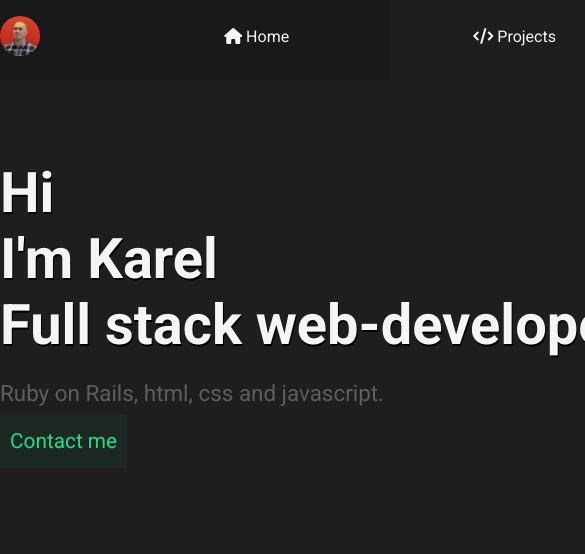
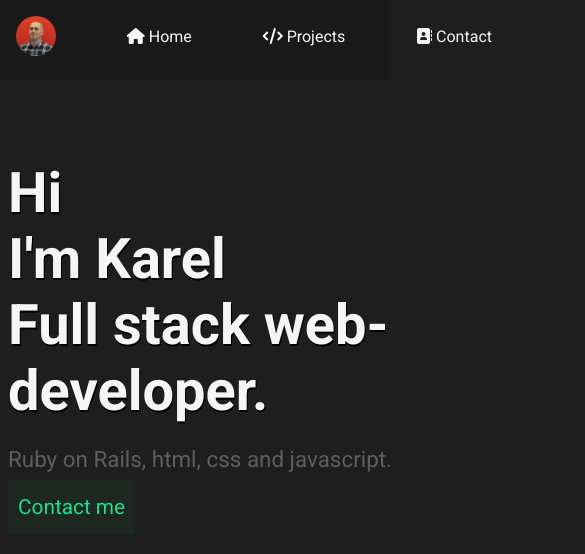
Before and after one commit to asselmankarel/profile, a plain HTML site: page index.html in a window 390 px wide. Shown: the top 554 px of the page, 585 px wide, since content can reach past the window. Drawn offline with Linux system fonts and the light colour scheme; a web font is replaced by a local one.

Commit message:
added media queries

```diff
--- a/css/components/list.css
+++ b/css/components/list.css
@@ -1,6 +1,5 @@
 .list-inline {
   list-style: none;
-  padding-left: 0;
   padding-top: 1em;
   margin-top: 0;
 }
@@ -8,7 +7,7 @@
 .list-inline > li {
   font-size: 1.6em;
   display: inline-block;
-  margin-left: 2em;
+  margin-left: 1.5em;
 }
 
 .list-inline i {
--- a/css/style.css
+++ b/css/style.css
@@ -54,6 +54,7 @@ a:hover > i {
 .container {
   width: 960px;
   margin: 0 auto;
+  padding-left: 0.5em;
 }
 
 .main-content {
@@ -70,4 +71,23 @@ a:hover > i {
   justify-content: space-between;
   align-items: center;
   padding-top: 1em;
+  margin-left: 0.5em;
 }
+
+@media (max-width: 992px) {
+  .container {
+    width: 800px;
+  }
+}
+
+@media (max-width: 768px) {
+  .container {
+    width: 700px;
+  }
+}
+
+@media (max-width: 576px) {
+  .container {
+    width: 560px;
+  }
+}
```
